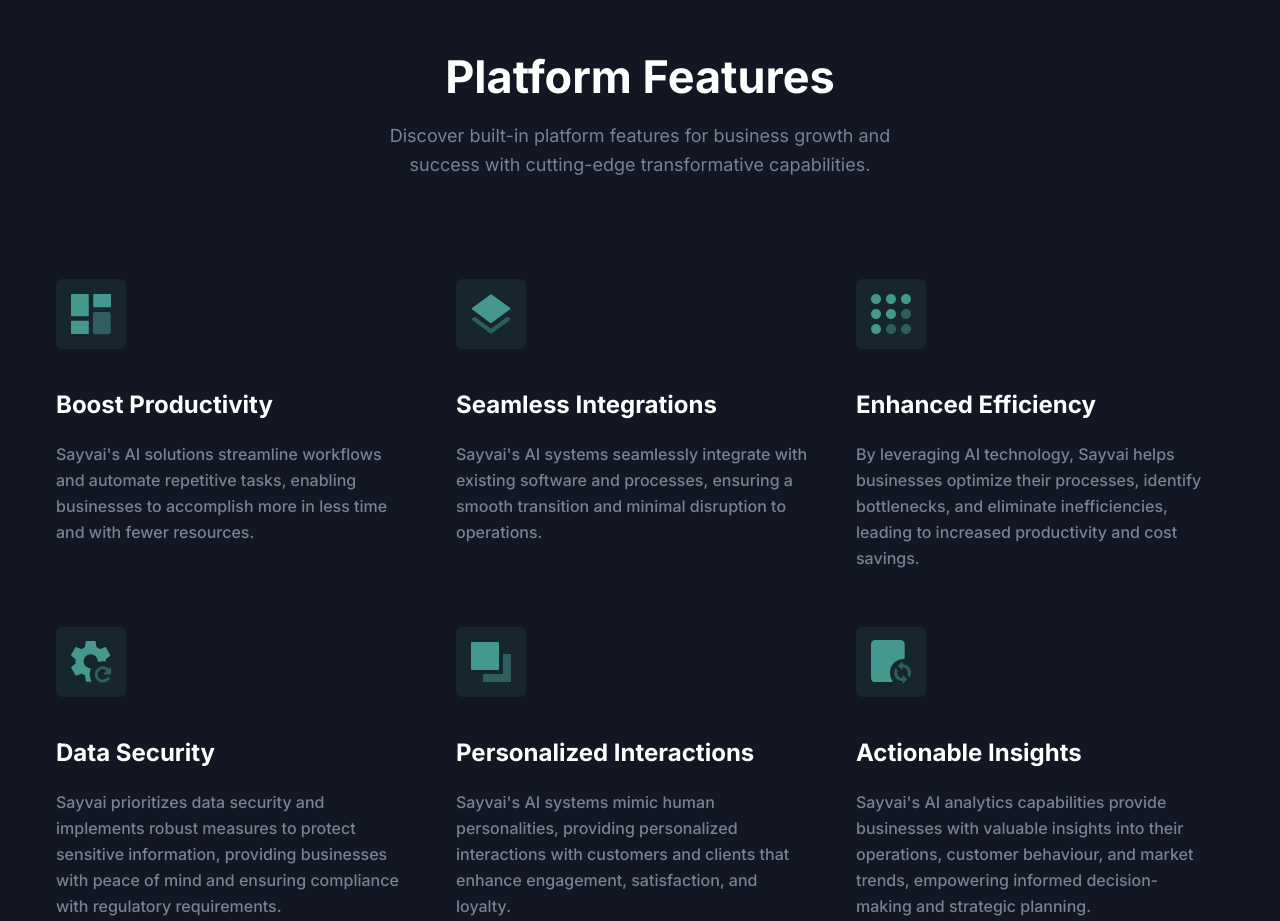
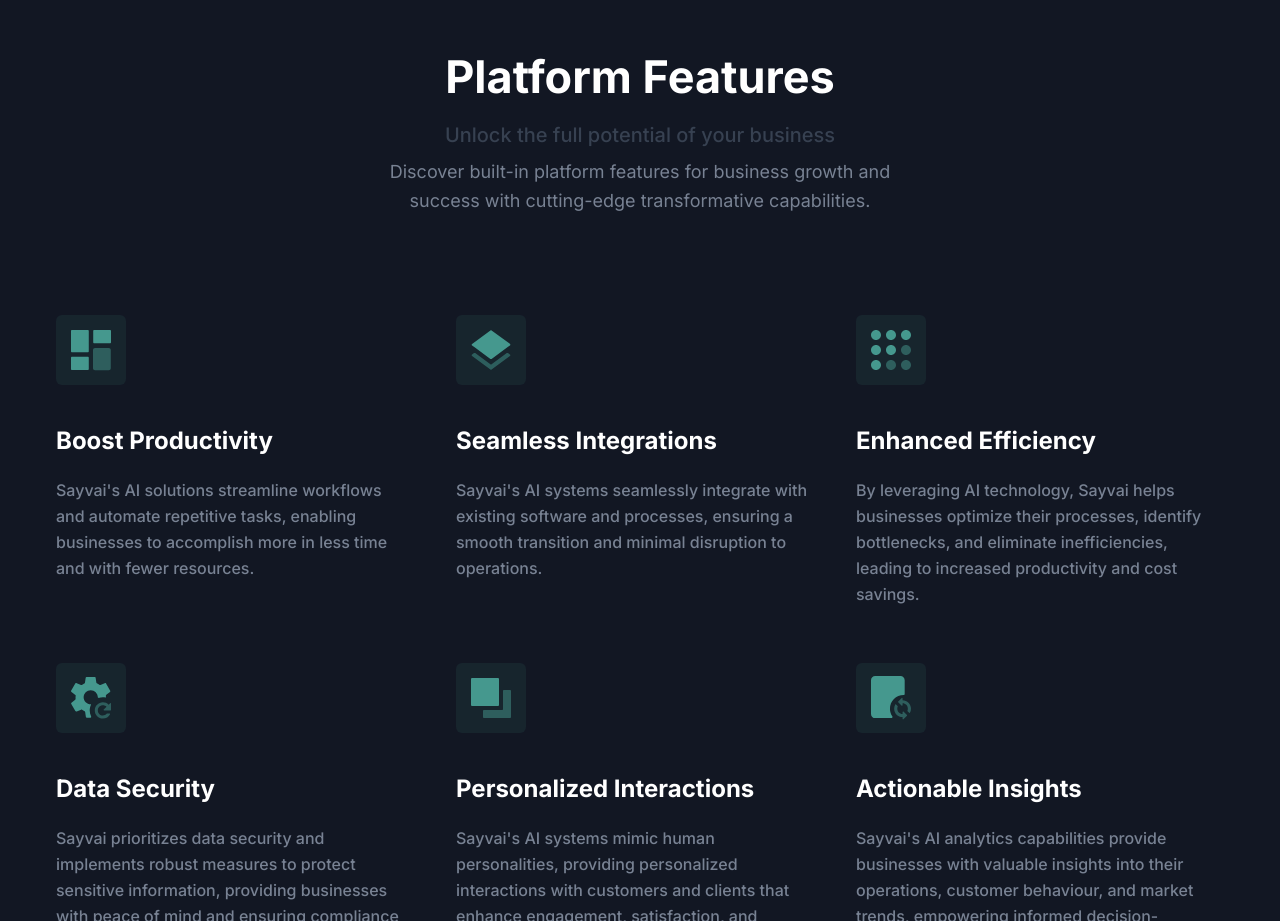
Before and after one commit to Sayvai-io/sayvai, a Next.js app: page / in a window 1280 px wide. Shown: the part 800-1721 px from the top of the page. Built offline with nearby package versions, Linux system fonts and the light colour scheme.

Commit message:
subtitile change

```diff
--- a/components/Features/index.tsx
+++ b/components/Features/index.tsx
@@ -9,6 +9,7 @@
         <div className="container">
           <SectionTitle
             title="Platform Features"
+            subtitle="Unlock the full potential of your business"
             paragraph="Discover built-in platform features for business growth and success with cutting-edge transformative capabilities."
             center
           />
```
